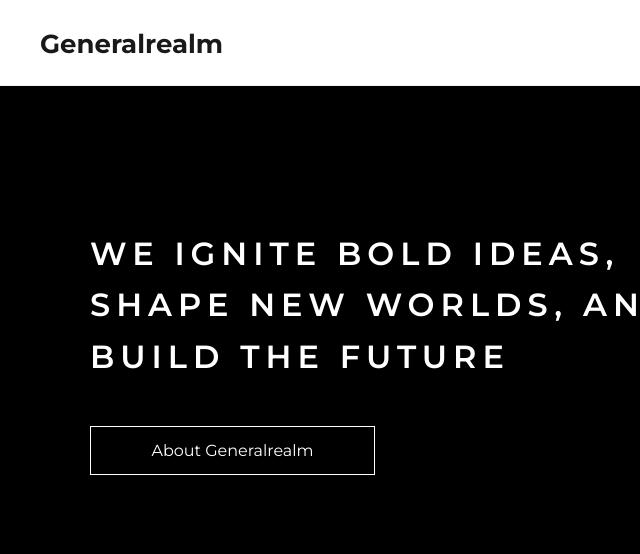
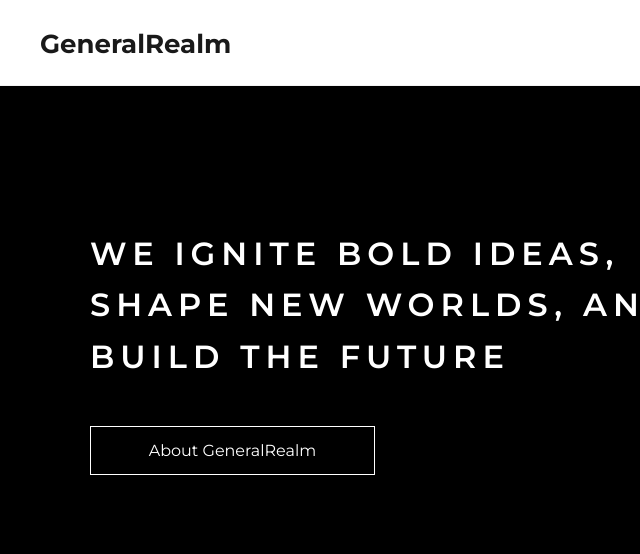
Before and after one commit to GeneralRealmManagement/generalrealm, a plain HTML site: page index.html in a window 1280 px wide. Shown: the top 554 px of the page, 10-650 px from the left. Drawn offline with Linux system fonts and the light colour scheme.

Commit message:
Update index.html

```diff
--- a/index.html
+++ b/index.html
@@ -10,24 +10,24 @@
     <meta name="googlebot" content="index, follow">
 
     <!-- Meta Title and Description -->
-    <title>General Realm | Venture Capital Firm | Pre-Seed to Series A Funding</title>
-    <meta name="description" content="General Realm is a venture capital firm that partners with bold founders from pre-seed to Series A. If you're building something that matters, we want to back you. Apply now.">
+    <title>GeneralRealm | Venture Capital Firm | Pre-Seed to Series A Funding</title>
+    <meta name="description" content="GeneralRealm is a venture capital firm that partners with bold founders from pre-seed to Series A. If you're building something that matters, we want to back you. Apply now.">
 
     <!-- Canonical URL -->
     <link rel="canonical" href="https://www.generalrealm.com/" />
 
     <!-- Open Graph Tags -->
     <meta property="og:type" content="website">
-    <meta property="og:title" content="General Realm | Venture Capital Firm | Pre-Seed to Series A Funding">
-    <meta property="og:description" content="General Realm is a venture capital firm that partners with bold founders from pre-seed to Series A. If you're building something that matters, we want to back you.">
+    <meta property="og:title" content="GeneralRealm | Venture Capital Firm | Pre-Seed to Series A Funding">
+    <meta property="og:description" content="GeneralRealm is a venture capital firm that partners with bold founders from pre-seed to Series A. If you're building something that matters, we want to back you.">
     <meta property="og:image" content="https://www.generalrealm.com/assets/GeneralRealm-VentureCapital.webp">
     <meta property="og:url" content="https://www.generalrealm.com/">
-    <meta property="og:site_name" content="General Realm">
+    <meta property="og:site_name" content="GeneralRealm">
 
     <!-- Twitter Card -->
     <meta name="twitter:card" content="summary_large_image">
-    <meta name="twitter:title" content="General Realm | Venture Capital Firm">
-    <meta name="twitter:description" content="General Realm partners with bold founders from pre-seed to Series A. Apply now.">
+    <meta name="twitter:title" content="GeneralRealm | Venture Capital Firm">
+    <meta name="twitter:description" content="GeneralRealm partners with bold founders from pre-seed to Series A. Apply now.">
     <meta name="twitter:image" content="https://www.generalrealm.com/assets/GeneralRealm-VentureCapital.webp">
 
     <!-- Structured Data -->
@@ -39,8 +39,8 @@
       "alternateName": "General Realm",
       "url": "https://www.generalrealm.com",
       "logo": "https://www.generalrealm.com/assets/logo.png",
-      "description": "General Realm is a venture capital firm that partners with bold founders from pre-seed to Series A. We ignite bold ideas, shape new worlds, and build the future.",
-      "foundingDate": "2024",
+      "description": "GeneralRealm is a venture capital firm that partners with bold founders from pre-seed to Series A. We ignite bold ideas, shape new worlds, and build the future.",
+      "foundingDate": "2026",
       "areaServed": "Worldwide",
       "serviceType": "Venture Capital",
       "contactPoint": {
@@ -106,7 +106,7 @@
     <header class="header dark">
         <div class="header__inner">
             <div class="logoContainer">
-                <a href="https://www.generalrealm.com" class="header__logo header__logo-small" title="General Realm Venture Capital">Generalrealm</a>
+                <a href="https://www.generalrealm.com" class="header__logo header__logo-small" title="GeneralRealm Venture Capital">GeneralRealm</a>
             </div>
             <nav class="nav" aria-label="Main Navigation">
                 <ul class="menu">
@@ -141,14 +141,14 @@
             <div class="herocontent">
                 <div class="inside-hero-text">
                     <h1 class="hero-display-text">WE IGNITE BOLD IDEAS, SHAPE NEW WORLDS, AND BUILD THE FUTURE</h1>
-                    <p class="sr-only">General Realm is a venture capital firm funding startups from pre-seed to Series A.</p>
-                    <a class="border-btn" href="about">About Generalrealm</a>
+                    <p class="sr-only">GeneralRealm is a venture capital firm funding startups from pre-seed to Series A.</p>
+                    <a class="border-btn" href="about">About GeneralRealm</a>
                 </div>
                 <div class="inside-hero-img">
                     <div class="welcome-img">
                         <!-- fetchpriority=high tells browser this is the most important image on page -->
                         <img src="assets/GeneralRealm-VentureCapital.webp"
-                             alt="General Realm Venture Capital — Funding Bold Startups from Pre-Seed to Series A"
+                             alt="GeneralRealm Venture Capital — Funding Bold Startups from Pre-Seed to Series A"
                              width="406"
                              height="406"
                              loading="eager"
@@ -174,12 +174,12 @@
                 <p> </p>
             </div>
             <div class="Ablock ablock1">
-                <img decoding="async" loading="lazy" src="assets/seed funding.png" alt="Seed Funding — General Realm Venture Capital" width="190" height="190">
+                <img decoding="async" loading="lazy" src="assets/seed funding.png" alt="Seed Funding — GeneralRealm Venture Capital" width="190" height="190">
                 <h3>Seed</h3>
                 <p> </p>
             </div>
             <div class="Ablock ablock1">
-                <img decoding="async" loading="lazy" src="assets/series a funding.png" alt="Series A Funding — General Realm Venture Capital" width="190" height="190">
+                <img decoding="async" loading="lazy" src="assets/series a funding.png" alt="Series A Funding — GeneralRealm Venture Capital" width="190" height="190">
                 <h3>Series A</h3>
                 <p> </p>
             </div>
@@ -219,7 +219,7 @@
 
 <footer>
     <div class="container">
-        <div class="footer-logo">Generalrealm</div>
+        <div class="footer-logo">GeneralRealm</div>
 
         <div class="footer-social-">
             <ul class="footersocial">
@@ -242,7 +242,7 @@
         </div>
 
         <div class="footer-contact-info">
-            <p>©2026 Generalrealm | All Rights Reserved.</p>
+            <p>©2026 GeneralRealm | All Rights Reserved.</p>
         </div>
     </div>
 </footer>
```
